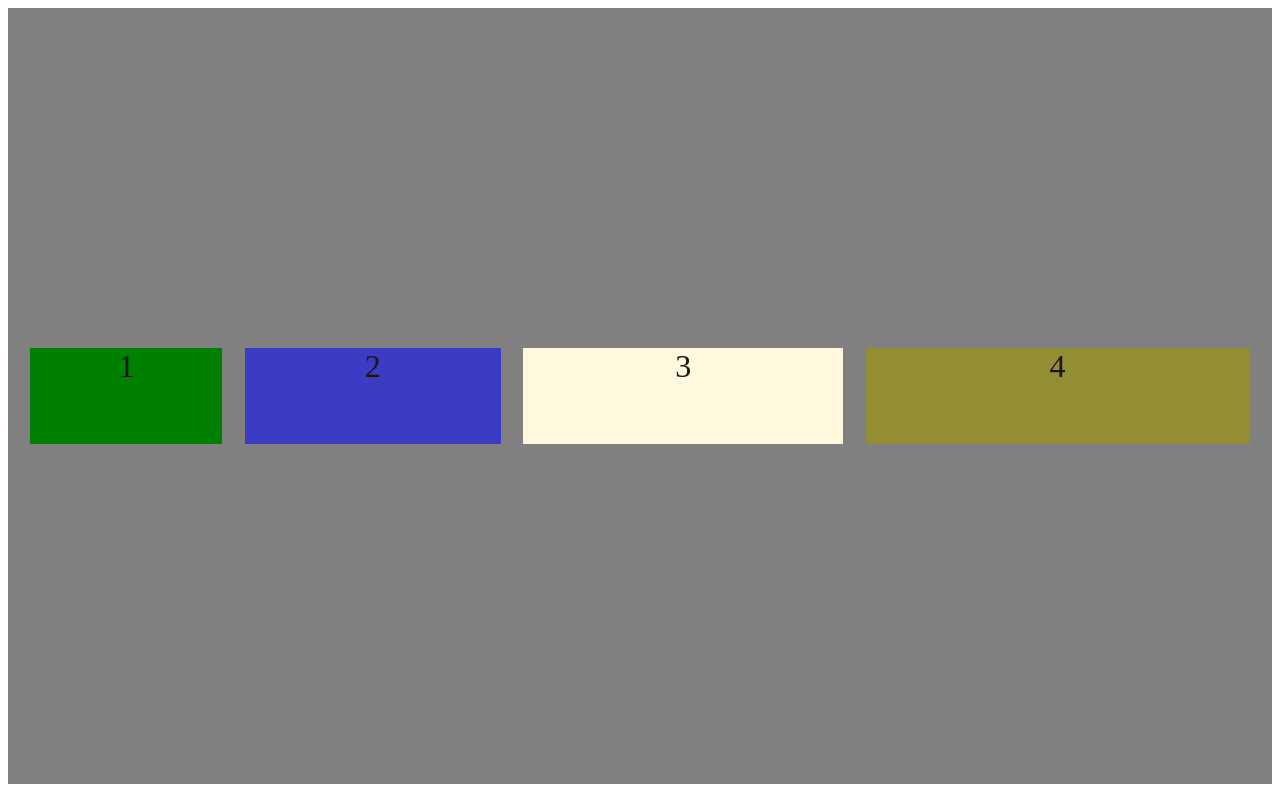
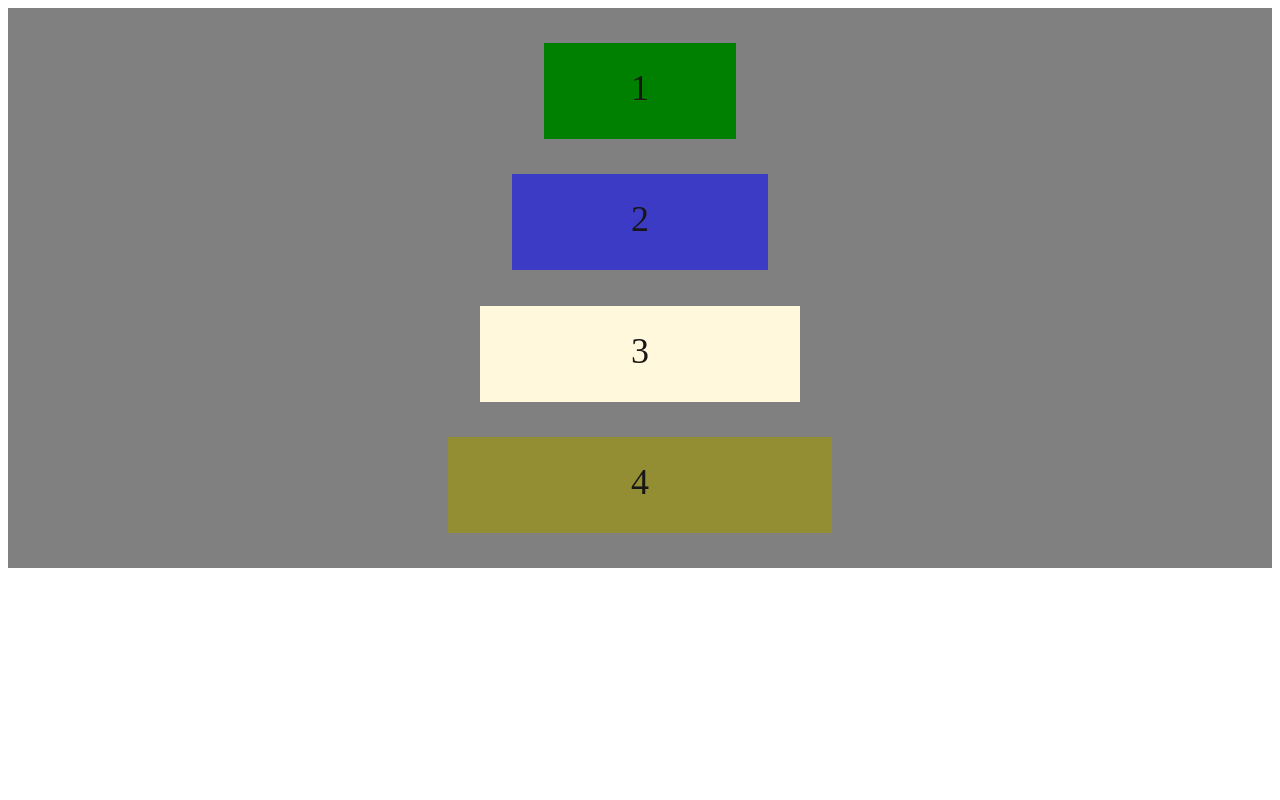
Before and after one commit to Srayan-Codex10/CSS-Experiments, a website: page index.html in a window 1280 px wide. Drawn offline with Linux system fonts and the light colour scheme.

Commit message:
container centered

```diff
--- a/index.html
+++ b/index.html
@@ -5,21 +5,21 @@
     <meta name="viewport" content="width=device-width, initial-scale=1.0" />
     <meta http-equiv="X-UA-Compatible" content="ie=edge" />
     <link rel="stylesheet" type="text/css" href="styles/style.css" />
-    <title>Static Template</title>
+    <title>Flex Experiment</title>
   </head>
   <body>
     <div class="container">
       <div class="block" id="blk1">
-        <p>1</p>
+        <div class="inner-block"><p>1</p></div>
       </div>
       <div class="block" id="blk2">
-        <p>2</p>
+        <div class="inner-block"><p>2</p></div>
       </div>
       <div class="block" id="blk3">
-        <p>3</p>
+        <div class="inner-block"><p>3</p></div>
       </div>
       <div class="block" id="blk4">
-        <p>4</p>
+        <div class="inner-block"><p>4</p></div>
       </div>
     </div>
   </body>
--- a/styles/style.css
+++ b/styles/style.css
@@ -1,24 +1,32 @@
 p {
+  text-align: center;
+  font-size: 4.5vh;
+  margin: 0;
+}
+
+.inner-block {
   height: 50%;
-  font-size: 2em;
-  margin: 0;
+  margin: auto;
 }
 
 .container {
   background-color: grey;
-  height: 97vh;
+  height: 70vh;
   display: flex;
+  flex-direction: column;
   justify-content: space-evenly;
   align-items: center;
-  text-align: center;
+  margin: 0;
+  width: 100%;
 }
 .block {
+  overflow: hidden;
   color: rgb(24, 22, 22);
   height: 12vh;
   max-width: 500px;
-  box-sizing: border-box;
+  display: flex;
+  /* justify-content: center; */
 }
-
 #blk1 {
   background-color: green;
   width: 15vw;
```
